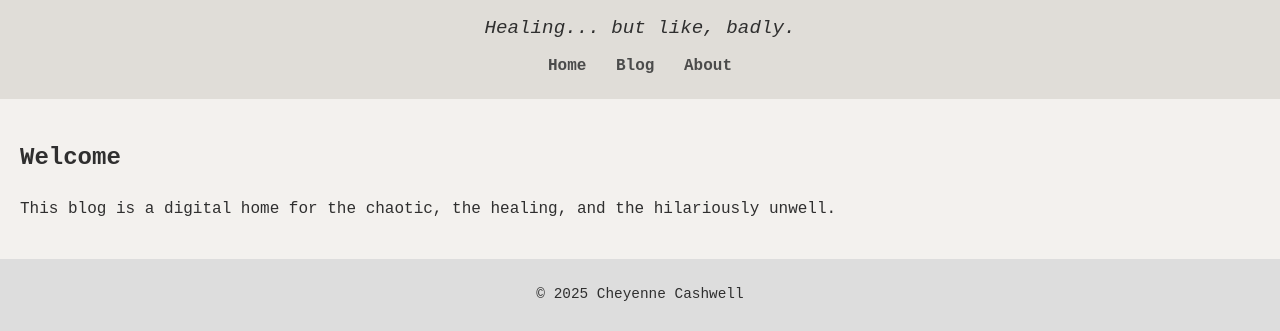
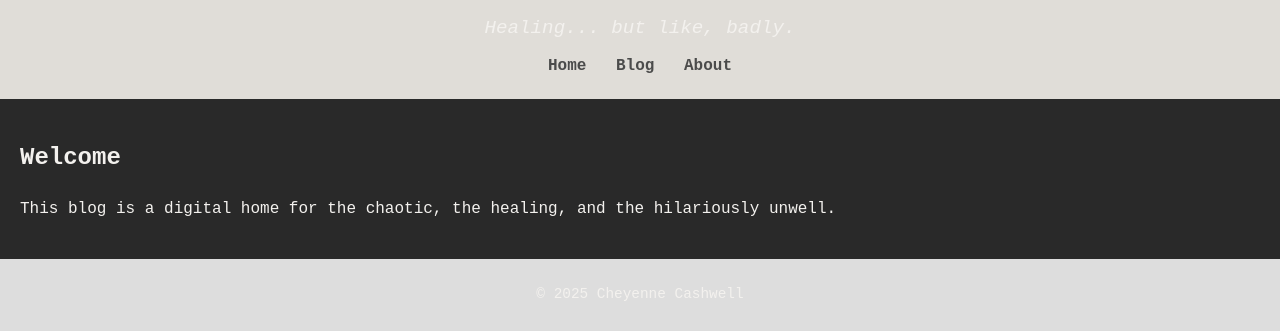
Before and after one commit to xcvilex/xcvilex.github.io, a plain HTML site: page index.html in a window 1280 px wide. Shown: the part 600-931 px from the top of the page. Drawn offline with Linux system fonts and the light colour scheme.

Commit message:
Update style.css

```diff
--- a/style.css
+++ b/style.css
@@ -1,8 +1,8 @@
 
 body {
   font-family: 'Courier New', Courier, monospace;
-  background-color: #f3f1ee;
-  color: #2f2f2f;
+  background-color: #292929;
+  color: #f3f1ee;
   margin: 0;
   padding: 0;
   line-height: 1.6;
```
